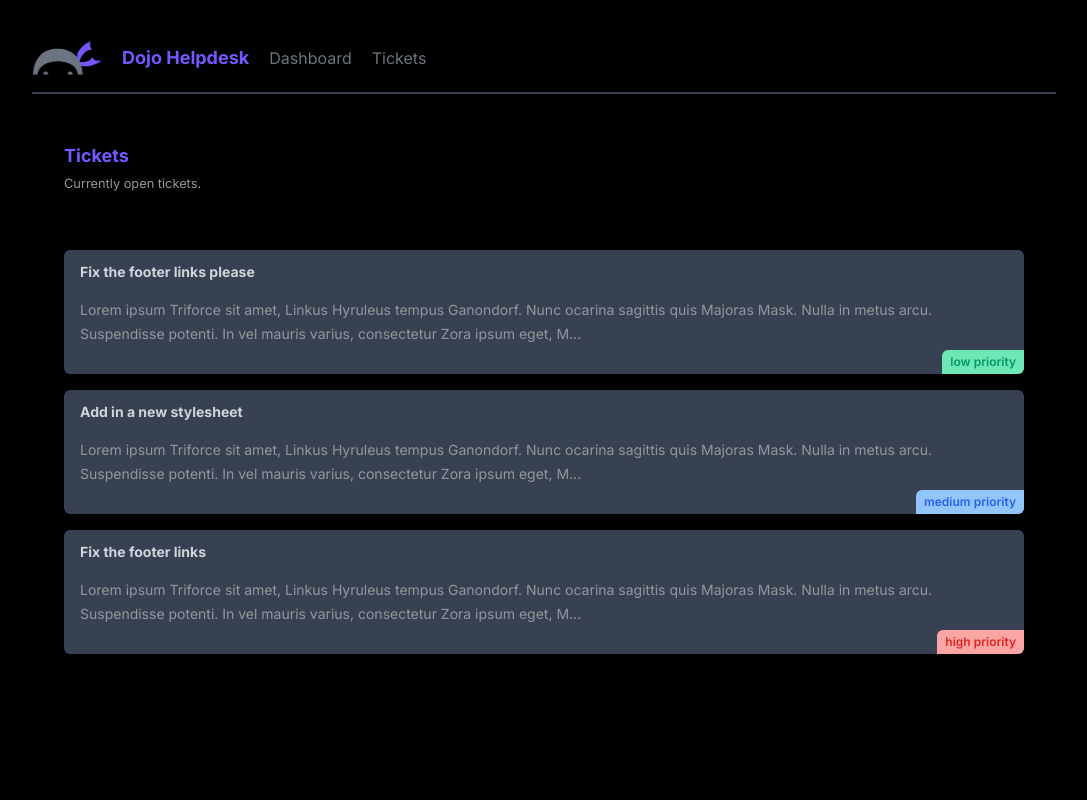
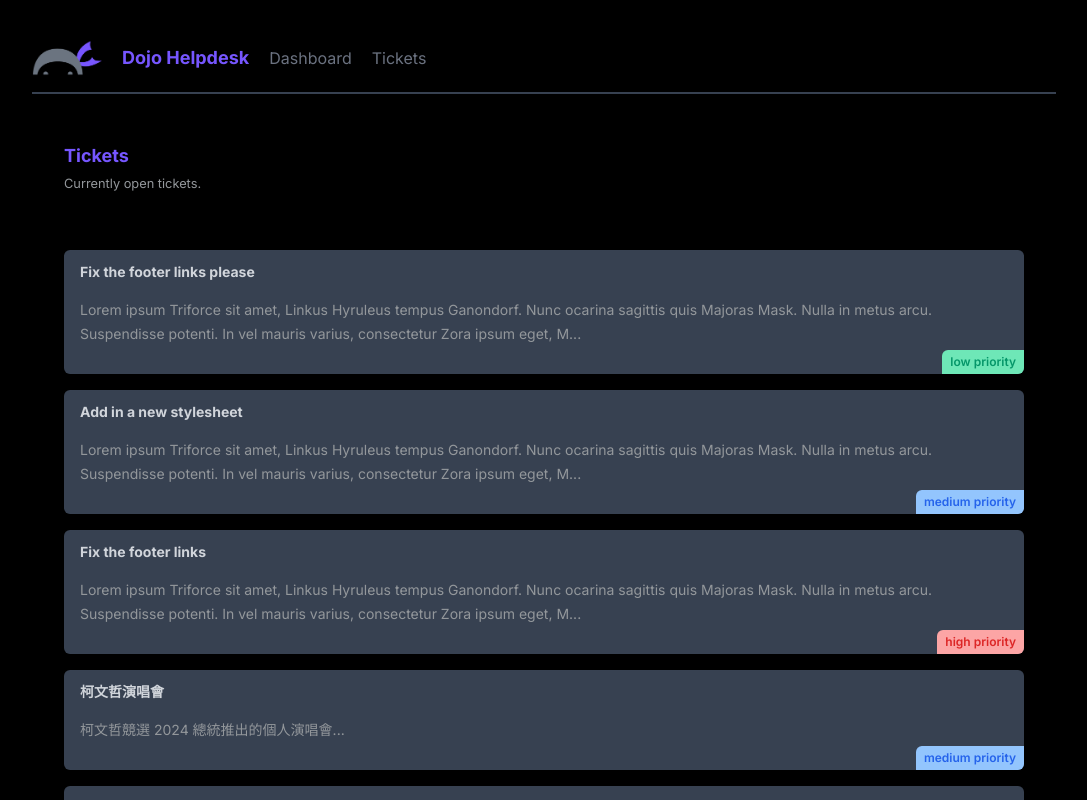
Before and after one commit to stephenlai2021/ninja-helpdesk, a Next.js app: page /tickets in a window 1280 px wide. Shown: the top 800 px of the page, without its empty margins (96-1183 px from the left). Built offline with nearby package versions, Linux system fonts and the light colour scheme; data requests are answered from the project's data file.

Commit message:
建立 create 路由, 建立 createForm client component, 把 getTickets server actions 的 revalidate 改成 0, 一去 createForm 組件中 handleSubmit 函室內的 router.refresh() 函式

```diff
--- a/src/actions/tickets.js
+++ b/src/actions/tickets.js
@@ -7,8 +7,8 @@
 
   const res = await fetch("http://localhost:4000/tickets", {
     next: {
-      // revalidate: 0 // disable cache, force fetch database every time
-      revalidate: 60, // 每隔 60 秒 fetch json-server
+      revalidate: 0 // disable cache, force fetch database every time
+      // revalidate: 60, // 每隔 60 秒 fetch json-server
     },
   });
 
--- a/src/app/globals.css
+++ b/src/app/globals.css
@@ -78,7 +78,8 @@
 form select {
   @apply block
     mt-2 my-4 px-2 py-1
-    rounded-sm w-full;
+    rounded-sm w-full
+    bg-gray-400 text-gray-100;
 }
 form button {
   @apply block mx-auto;
--- /dev/null
+++ b/src/app/tickets/create/page.jsx
@@ -0,0 +1,10 @@
+import CreateForm from "@/components/CreateForm";
+
+export default async function CreateTicket() {
+  return (
+    <main>
+      <h2 className="text-center">Open a New Ticket</h2>
+      <CreateForm />
+    </main>
+  );
+}
--- /dev/null
+++ b/src/components/CreateForm.jsx
@@ -0,0 +1,70 @@
+"use client";
+
+import { useRouter } from "next/navigation";
+import { useState } from "react";
+
+export default function CreateForm() {
+  const router = useRouter();
+
+  const [title, setTitle] = useState("");
+  const [body, setBody] = useState("");
+  const [priority, setPriority] = useState("low");
+  const [isLoading, setIsLoading] = useState(false);
+
+  const handleSubmit = async (e) => {
+    e.preventDefault();
+    setIsLoading(true);
+
+    const newTicket = {
+      title,
+      body,
+      priority,
+      user_email: "mario@netninja.dev",
+    };
+
+    const res = await fetch("http://localhost:4000/tickets", {
+      method: "POST",
+      headers: { "Content-Type": "application/json" },
+      body: JSON.stringify(newTicket),
+    });
+
+    if (res.status === 201) {
+      // router.refresh();
+      router.push("/tickets");
+    }
+  };
+
+  return (
+    <form onSubmit={handleSubmit} className="w-1/2">
+      <label>
+        <span>Title:</span>
+        <input
+          required
+          type="text"
+          onChange={(e) => setTitle(e.target.value)}
+          value={title}
+        />
+      </label>
+      <label>
+        <span>Body:</span>
+        <textarea
+          required
+          onChange={(e) => setBody(e.target.value)}
+          value={body}
+        />
+      </label>
+      <label>
+        <span>Priority:</span>
+        <select onChange={(e) => setPriority(e.target.value)} value={priority}>
+          <option value="low">Low Priority</option>
+          <option value="medium">Medium Priority</option>
+          <option value="high">High Priority</option>
+        </select>
+      </label>
+      <button className="btn-primary" disabled={isLoading}>
+        {isLoading && <span>Adding...</span>}
+        {!isLoading && <span>Add Ticket</span>}
+      </button>
+    </form>
+  );
+}
--- a/src/components/TicketCard.jsx
+++ b/src/components/TicketCard.jsx
@@ -1,8 +1,7 @@
-import Link from 'next/link'
+import Link from "next/link";
 
 export default function TicketCard({ ticket }) {
   return (
-    <div key={ticket.id} className="card my-5">
     <Link href={`tickets/${ticket.id}`}>
       <h3>{ticket.title}</h3>
       <p>{ticket.body.slice(0, 200)}...</p>
@@ -10,6 +9,5 @@
         {ticket.priority} priority
       </div>
     </Link>
-    </div>
   );
 }
--- a/src/components/TicketList.jsx
+++ b/src/components/TicketList.jsx
@@ -8,7 +8,9 @@
   return (
     <>
       {tickets.map((ticket) => (
-        <TicketCard ticket={ticket} />
+        <div key={ticket.id} className="card my-5">
+          <TicketCard ticket={ticket} />
+        </div>
       ))}
       {tickets.length === 0 && (
         <p className="text-center">There are no open tickets, yay!</p>
--- a/src/data/db.json
+++ b/src/data/db.json
@@ -20,6 +20,41 @@
       "body": "Lorem ipsum Triforce sit amet, Linkus Hyruleus tempus Ganondorf. Nunc ocarina sagittis quis Majoras Mask. Nulla in metus arcu. Suspendisse potenti. In vel mauris varius, consectetur Zora ipsum eget, Master Sword porttitor urna. Fusce elementum urna elit, eget eleifend velit consectetur eget. Integer vel lobortis ipsum, vitae auctor Ocarina of Time. Donec sed urna dapibus, interdum magna a, eleifend magna. Curabitur tincidunt enim a neque volutpat. Phasellus auctor magna vel nunc pretium, ut volutpat justo tristique. Pellentesque cursus convallis mauris, in tempus enim tincidunt vitae.",
       "priority": "high",
       "user_email": "peach@netninja.dev"
+    },
+    {
+      "title": "柯文哲演唱會",
+      "body": "柯文哲競選 2024 總統推出的個人演唱會",
+      "priority": "medium",
+      "user_email": "mario@netninja.dev",
+      "id": "mWE5R9l"
+    },
+    {
+      "title": "123",
+      "body": "123",
+      "priority": "low",
+      "user_email": "mario@netninja.dev",
+      "id": "KRI683_"
+    },
+    {
+      "title": "456",
+      "body": "456",
+      "priority": "low",
+      "user_email": "mario@netninja.dev",
+      "id": "cjW3woF"
+    },
+    {
+      "title": "qqq",
+      "body": "qqq",
+      "priority": "low",
+      "user_email": "mario@netninja.dev",
+      "id": "4qIxdGK"
+    },
+    {
+      "title": "111",
+      "body": "222",
+      "priority": "low",
+      "user_email": "mario@netninja.dev",
+      "id": "MLawxYp"
     }
   ]
 }
```
Lines whose indentation alone changed are shown as unchanged.
